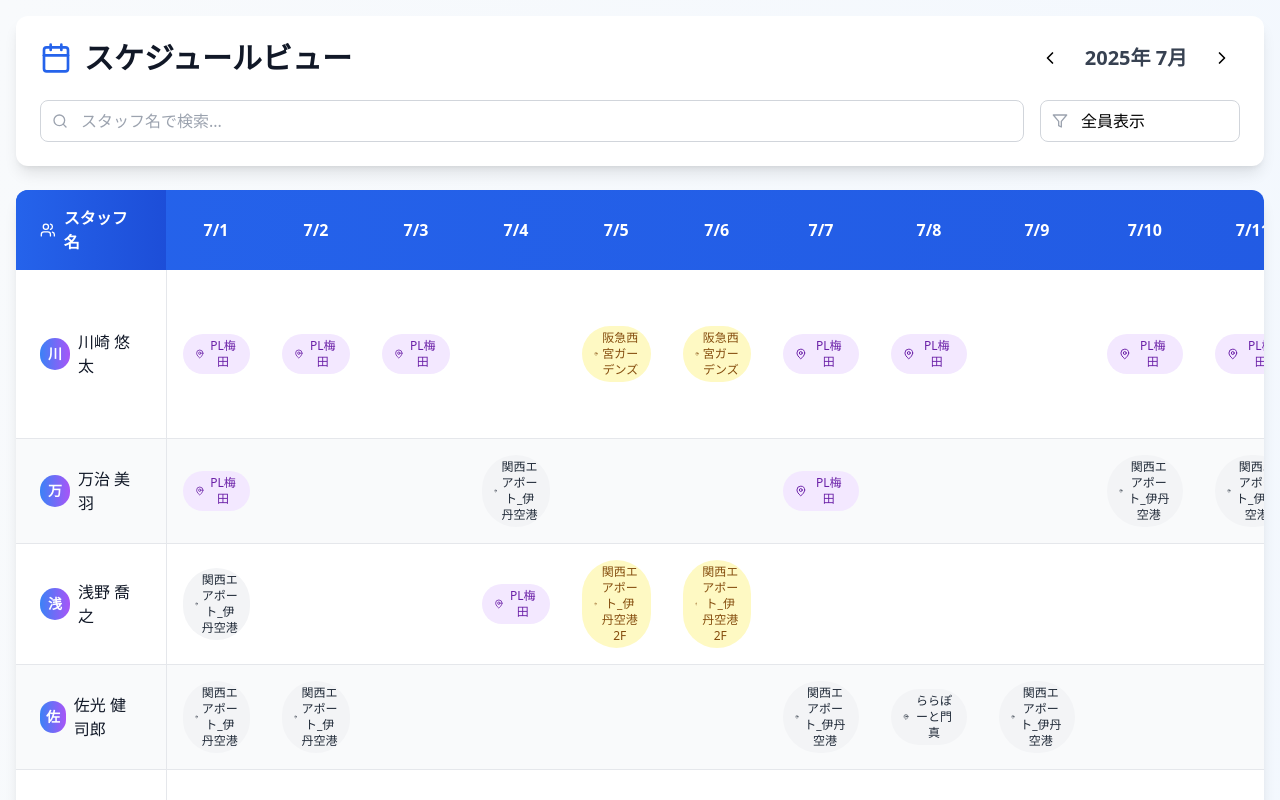
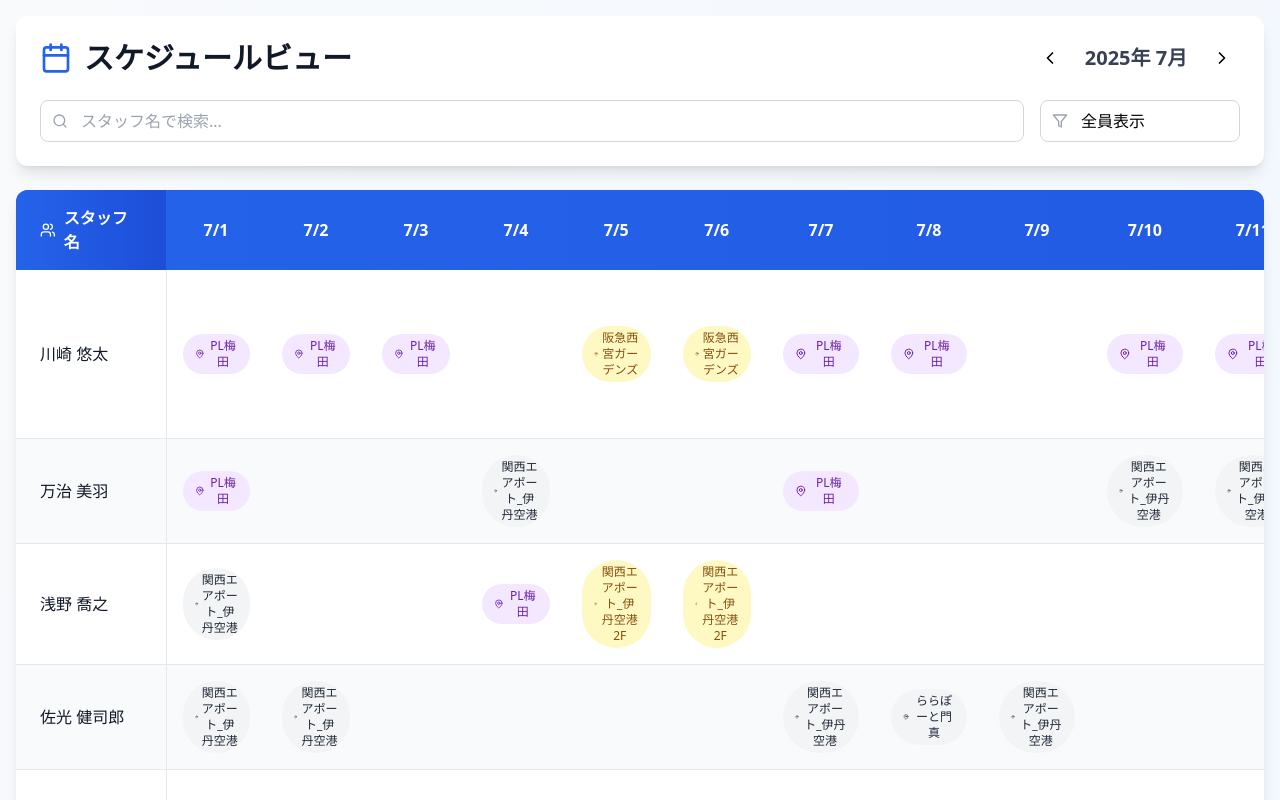
Before and after one commit to matsuaya/bolt_new, a React (Vite) app: page / in a window 1280 px wide. Shown: the top 800 px of the page. Built offline with nearby package versions, Linux system fonts and the light colour scheme.

Commit message:
Remove purple avatar icons from staff names

```diff
--- a/src/components/ScheduleViewer.tsx
+++ b/src/components/ScheduleViewer.tsx
@@ -259,12 +259,7 @@ const ScheduleViewer: React.FC = () => {
                 {people.map((person, index) => (
                   <tr key={person} className={index % 2 === 0 ? 'bg-white' : 'bg-gray-50'}>
                     <td className="sticky left-0 px-6 py-4 font-medium text-gray-900 bg-inherit border-r border-gray-200 z-10">
-                      <div className="flex items-center gap-2">
-                        <div className="w-8 h-8 rounded-full bg-gradient-to-r from-blue-500 to-purple-500 flex items-center justify-center text-white text-sm font-bold">
-                          {person.charAt(0)}
-                        </div>
-                        {person}
-                      </div>
+                      {person}
                     </td>
                     {days.map(day => {
                       const content = personSchedule[person][day] || '';
```
